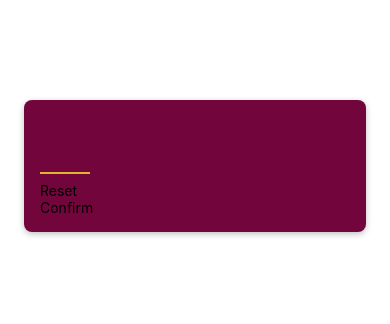
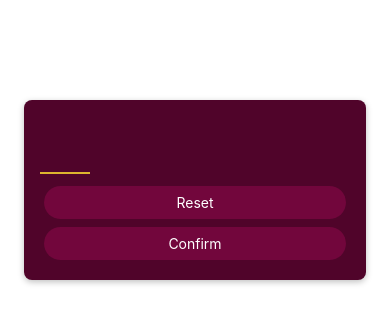
Before and after one commit to abhigyanhedau2/udemy-react-native, a React Native app in the folder section3-mini-game-app/: screen / in a window 390 px wide. Shown: the top 324 px of the page. Built offline with nearby package versions, Linux system fonts and the light colour scheme.

Commit message:
Configuring the buttons

```diff
--- a/section3-mini-game-app/components/Buttons/PrimaryButton.js
+++ b/section3-mini-game-app/components/Buttons/PrimaryButton.js
@@ -1,7 +1,39 @@
-import { View, Text, Pressable } from "react-native";
+import { View, Text, Pressable, StyleSheet } from "react-native";
 
 export default function PrimaryButton(props) {
-    return <View>
-        <Text>{props.children}</Text>
+    return <View style={styles.outerContainer}>
+        <Pressable
+            style={({ pressed }) => pressed ? [styles.innerContainer, styles.pressed] : styles.innerContainer}
+            onPress={props.onPress}
+        // android_ripple={{ color: "#50042a" }}
+        >
+            <Text style={styles.text}>{props.children}</Text>
+        </Pressable>
     </View>
 }
+
+const styles = StyleSheet.create({
+    outerContainer: {
+        borderRadius: 28,
+        margin: 4,
+        overflow: 'hidden'
+    },
+    innerContainer: {
+        backgroundColor: "#72063c",
+        paddingVertical: 8,
+        paddingHorizontal: 16,
+        elevation: 2, // for android
+        // for iOS
+        shadowColor: "black",
+        shadowOffset: { width: 0, height: 2 },
+        shadowRadius: 6,
+        shadowOpacity: 0.25
+    },
+    text: {
+        color: "white",
+        textAlign: "center"
+    },
+    pressed: {
+        opacity: 0.75
+    }
+})
--- a/section3-mini-game-app/screens/StartGame.js
+++ b/section3-mini-game-app/screens/StartGame.js
@@ -7,7 +7,7 @@ export default function StartGame() {
             style={styles.numberInput}
             maxLength={2}
             keyboardType="number-pad"
-        // Following props can also be used
+        // Following props can also be used, although not needed here
         // autoCapitalize="none"
         // autoComplete={false}
         />
@@ -21,7 +21,7 @@ const styles = StyleSheet.create({
         marginTop: 100,
         marginHorizontal: 24,
         padding: 16,
-        backgroundColor: "#72063c",
+        backgroundColor: "#50042a",
         borderRadius: 8,
         elevation: 4, // elevation is android-only property
         // shadow properties are iOS-only properties
```
